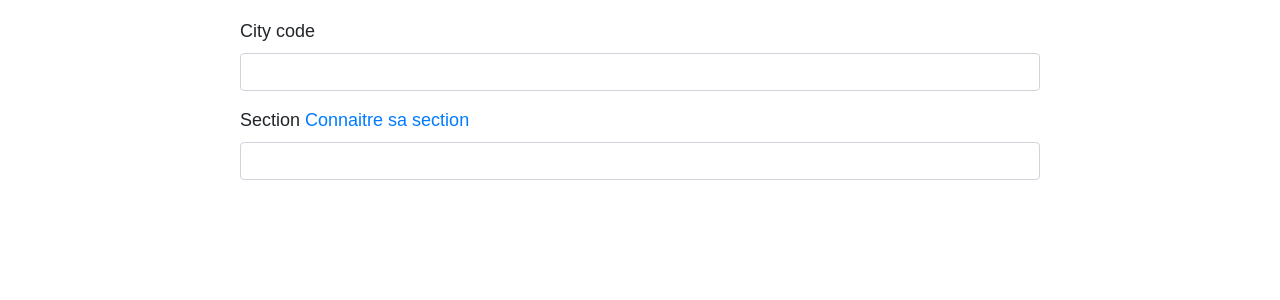
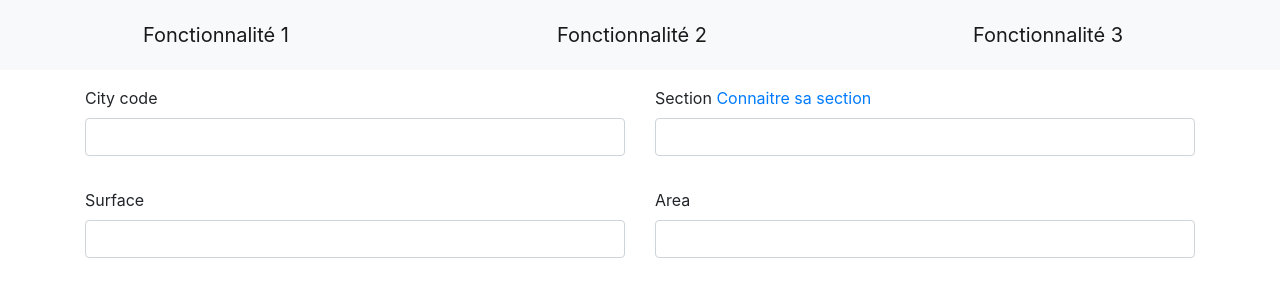
Before and after one commit to maximeaudy/immo_app, a PHP site: template templates/estimate/index.html.twig in a window 1280 px wide. Shown: the top 300 px of the page. Run offline with PHP 8.4, Linux system fonts and the light colour scheme; the template is opened without the code that fills it, so the values that code supplies are empty; form fields are guessed from the names that the template uses; some libraries are stand-ins or nearby versions.

Commit message:
feat: init design

```diff
--- a/templates/base.html.twig
+++ b/templates/base.html.twig
@@ -9,6 +9,18 @@
         {% endblock %}
     </head>
     <body>
+        <nav class="navbar navbar-expand-lg navbar-light bg-light" style="height: 70px">
+            <div class="col-4 text-center">
+                <a class="navbar-brand" href="#">Fonctionnalité 1</a>
+            </div>
+            <div class="col-4 text-center">
+                <a class="navbar-brand" href="#">Fonctionnalité 2</a>
+            </div>
+            <div class="col-4 text-center">
+                <a class="navbar-brand" href="#">Fonctionnalité 3</a>
+            </div>
+
+        </nav>
         {% block body %}{% endblock %}
         {% block javascripts %}{% endblock %}
     </body>
--- a/templates/estimate/index.html.twig
+++ b/templates/estimate/index.html.twig
@@ -3,16 +3,32 @@
 {% block title %}Estimation du prix{% endblock %}
 
 {% block body %}
-<style>
-    .example-wrapper { margin: 1em auto; max-width: 800px; width: 95%; font: 18px/1.5 sans-serif; }
-    .example-wrapper code { background: #F5F5F5; padding: 2px 6px; }
-</style>
 
-<div class="example-wrapper">
+<div class="container mt-3">
     {{ form_start(estimatePriceForm) }}
-    {{ form_row(estimatePriceForm.cityCode) }}
-    <label>Section <a href="#" onclick="window.open('https://www.cadastre.gouv.fr/scpc/accueil.do', 'popupwindow', 'width=500,height=500,scrollbars,resizable'); return false;">Connaitre sa section</a></label>
-    {{ form_widget(estimatePriceForm.section) }}
+    <div class="row mb-3">
+        <div class="col-6">
+            {{ form_row(estimatePriceForm.cityCode) }}
+        </div>
+        <div class="col-6">
+            <label>Section
+                <a href="#"
+                   onclick="window.open('https://www.cadastre.gouv.fr/scpc/accueil.do', 'popupwindow', 'width=500,height=500,scrollbars,resizable');
+           return false;">Connaitre sa section
+                </a>
+            </label>
+            {{ form_widget(estimatePriceForm.section) }}
+        </div>
+    </div>
+    <div class="row mb-3">
+        <div class="col-6">
+            {{ form_row(estimatePriceForm.surface) }}
+        </div>
+        <div class="col-6">
+            {{ form_row(estimatePriceForm.area) }}
+        </div>
+    </div>
+
     {{ form_end(estimatePriceForm) }}
     {{ dump(estimatePrice) }}
     {{ dump(estimatePrice2years) }}
```
